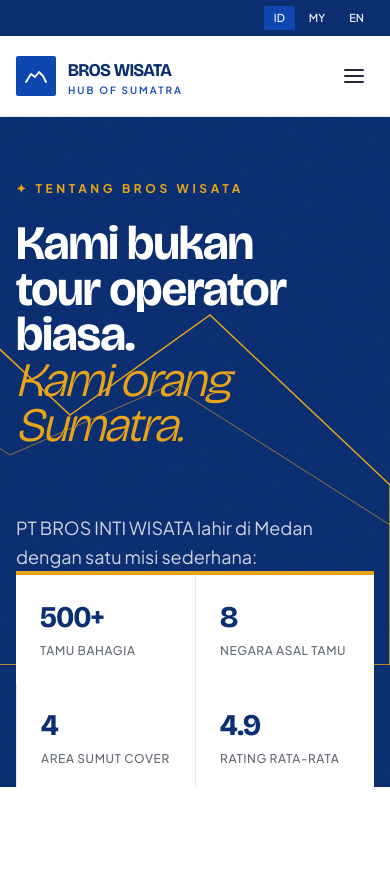
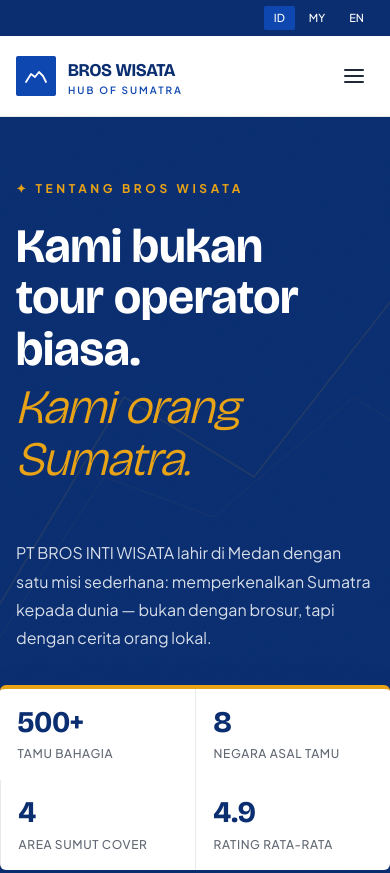
Before and after one commit to broswisata-coder/broswisata-website, a plain HTML site: page id/bros-wisata-about.html in a window 390 px wide. Shown: the top 873 px of the page. Drawn offline with nearby package versions, Linux system fonts and the light colour scheme.

Commit message:
Improve about hero readability

```diff
--- a/assets/bros-ui.css
+++ b/assets/bros-ui.css
@@ -1314,3 +1314,122 @@
     min-height: auto;
   }
 }
+
+/* About page polish: give the hero copy enough air before the stats rail. */
+.about-hero {
+  overflow: visible !important;
+  padding-top: clamp(4.75rem, 7vw, 7rem) !important;
+  padding-bottom: clamp(13.5rem, 18vw, 16.5rem) !important;
+  isolation: isolate;
+}
+
+.about-hero > .absolute.top-12 {
+  top: clamp(4rem, 9vw, 7rem);
+  opacity: .12;
+  transform: none;
+}
+
+.about-hero > .relative {
+  z-index: 2;
+}
+
+.about-hero-title {
+  max-width: 58rem;
+  margin-bottom: clamp(1.5rem, 2.2vw, 2.25rem) !important;
+  font-size: clamp(3.45rem, 5vw, 5.2rem) !important;
+  line-height: 1.04 !important;
+  letter-spacing: 0 !important;
+  text-wrap: balance;
+}
+
+.about-hero-title em {
+  display: inline-block;
+  margin-top: .42rem;
+  line-height: 1.08;
+}
+
+.about-hero-copy {
+  max-width: 34rem;
+  margin-bottom: clamp(2.75rem, 4vw, 4.75rem);
+  color: rgba(255, 255, 255, .84) !important;
+  font-size: clamp(1.06rem, 1.18vw, 1.2rem) !important;
+  line-height: 1.8 !important;
+  text-wrap: pretty;
+}
+
+.about-stats-wrap {
+  bottom: 0 !important;
+  z-index: 3;
+  transform: translateY(50%);
+  pointer-events: none;
+}
+
+.about-stats {
+  overflow: hidden;
+  border-radius: var(--brand-radius);
+  box-shadow: 0 22px 56px rgba(8, 39, 95, .2);
+  pointer-events: auto;
+}
+
+.about-stats .font-display {
+  line-height: 1.05;
+  letter-spacing: 0;
+}
+
+.about-hero + section {
+  padding-top: clamp(8.5rem, 12vw, 11rem) !important;
+}
+
+@media (max-width: 1023px) {
+  .about-hero {
+    overflow: hidden !important;
+    padding-top: 4rem !important;
+    padding-bottom: 3.75rem !important;
+  }
+
+  .about-hero > .absolute.top-12 {
+    top: 5rem;
+    right: -24rem;
+    width: 50rem;
+    opacity: .1;
+    transform: none;
+  }
+
+  .about-hero-title {
+    font-size: clamp(3rem, 11vw, 4.75rem) !important;
+    line-height: 1.07 !important;
+    margin-bottom: 1.35rem !important;
+  }
+
+  .about-hero-copy {
+    max-width: 42rem;
+    margin-bottom: 0;
+    font-size: 1rem !important;
+    line-height: 1.78 !important;
+  }
+
+  .about-stats-wrap {
+    position: relative !important;
+    right: auto !important;
+    bottom: auto !important;
+    left: auto !important;
+    margin-top: 2rem;
+    transform: none;
+  }
+
+  .about-stats-wrap > div {
+    padding-inline: 0;
+  }
+
+  .about-stats {
+    box-shadow: 0 18px 42px rgba(8, 39, 95, .18);
+  }
+
+  .about-stats > div {
+    padding: 1.1rem !important;
+  }
+
+  .about-hero + section {
+    padding-top: 4.5rem !important;
+  }
+}
--- a/id/bros-wisata-about.html
+++ b/id/bros-wisata-about.html
@@ -38,6 +38,7 @@
 <link crossorigin="" href="https://fonts.gstatic.com" rel="preconnect"/>
 <link href="https://fonts.googleapis.com/css2?family=Bricolage+Grotesque:opsz,wght@12..96,300;12..96,400;12..96,500;12..96,600;12..96,700;12..96,800&amp;family=Plus+Jakarta+Sans:ital,wght@0,300;0,400;0,500;0,600;0,700;0,800&amp;display=swap" rel="stylesheet"/>
 <link href="/assets/style.css" rel="stylesheet"/>
+<link href="/assets/bros-ui.css" rel="stylesheet"/>
 <!-- ===== ANALYTICS & TRACKING ===== -->
 <!-- Google Analytics 4 -->
 <script>
@@ -189,7 +190,7 @@ Tentang
 </a>
 </div>
 </nav>
-<section class="relative bg-bros-navy text-white pt-16 lg:pt-24 pb-32 overflow-hidden grain">
+<section class="about-hero relative bg-bros-navy text-white pt-16 lg:pt-24 pb-32 overflow-hidden grain">
 <div class="absolute top-12 right-0 opacity-15 pointer-events-none">
 <svg fill="none" height="500" viewbox="0 0 900 500" width="900">
 <path d="M0 450 L150 200 L280 280 L420 100 L580 250 L720 150 L900 320 L900 500 L0 500 Z" fill="none" stroke="#E8A317" stroke-width="1.5"></path>
@@ -202,12 +203,12 @@ Tentang
 <div class="fade-up delay-1 text-bros-gold text-xs tracking-[0.3em] uppercase font-bold mb-6">
           ✦ Tentang BROS Wisata
 </div>
-<h1 class="fade-up delay-2 font-display text-5xl sm:text-6xl lg:text-8xl font-bold leading-[0.95] mb-8">
-Kami bukan<br/>tour operator biasa.<br/><em class="italic font-light text-bros-gold">Kami orang Sumatra.</em>
+<h1 class="about-hero-title fade-up delay-2 font-display text-5xl sm:text-6xl lg:text-8xl font-bold leading-[0.95] mb-8">
+Kami bukan<br/> tour operator biasa.<br/> <em class="italic font-light text-bros-gold">Kami orang Sumatra.</em>
 </h1>
 </div>
 <div class="lg:col-span-4">
-<p class="fade-up delay-3 text-white/80 text-lg leading-relaxed">
+<p class="about-hero-copy fade-up delay-3 text-white/80 text-lg leading-relaxed">
 PT BROS INTI WISATA lahir di Medan dengan satu misi sederhana: memperkenalkan Sumatra kepada dunia — bukan dengan brosur, tapi dengan cerita orang lokal.
 
 
@@ -215,9 +216,9 @@ PT BROS INTI WISATA lahir di Medan dengan satu misi sederhana: memperkenalkan Su
 </div>
 </div>
 </div>
-<div class="absolute -bottom-1 left-0 right-0">
+<div class="about-stats-wrap absolute -bottom-1 left-0 right-0">
 <div class="max-w-7xl mx-auto px-4 sm:px-6 lg:px-8">
-<div class="bg-white grid grid-cols-2 lg:grid-cols-4 divide-x divide-bros-charcoal/10 border-t-4 border-bros-gold">
+<div class="about-stats bg-white grid grid-cols-2 lg:grid-cols-4 divide-x divide-bros-charcoal/10 border-t-4 border-bros-gold">
 <div class="p-6 lg:p-8">
 <div class="font-display text-3xl lg:text-5xl font-bold text-bros-navy">500+</div>
 <div class="text-xs tracking-wider uppercase text-bros-charcoal/70 mt-2 font-medium">
@@ -254,7 +255,7 @@ Rating Rata-rata
           ✦ Cerita Kami
 </div>
 <h2 class="font-display text-5xl lg:text-6xl font-bold text-bros-navy leading-[0.95] mb-8">
-20 tahun di lapangan.<br/><em class="italic font-light text-bros-blue">Sekarang resmi menjadi<br/>PT BROS INTI WISATA.</em>
+20 tahun di lapangan.<br/> <em class="italic font-light text-bros-blue">Sekarang resmi menjadi<br/> PT BROS INTI WISATA.</em>
 </h2>
 <div class="mt-10 pl-6 border-l-4 border-bros-gold">
 <div class="text-bros-gold text-5xl font-display leading-none mb-3">"</div>
```
Also changed, not shown: en/bros-wisata-about.html (+8 -7 lines), ms/bros-wisata-about.html (+8 -7 lines).
